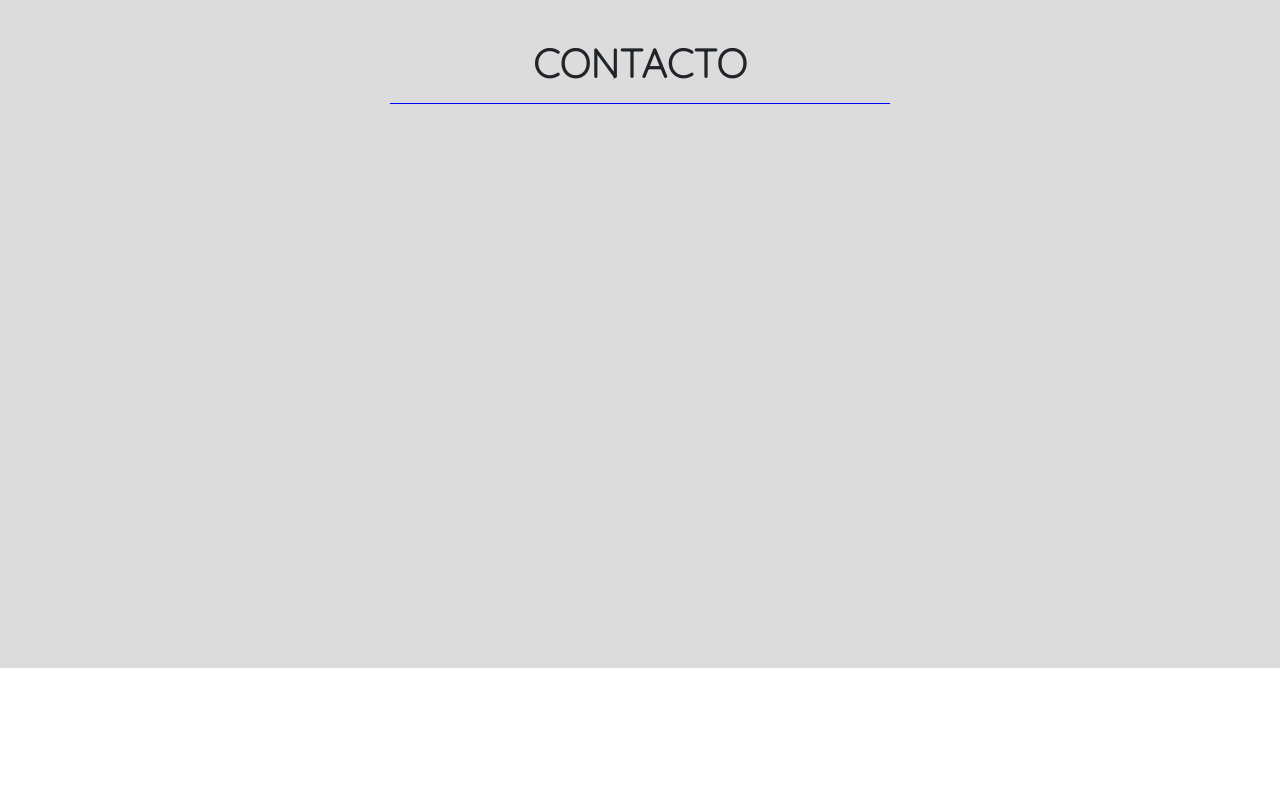
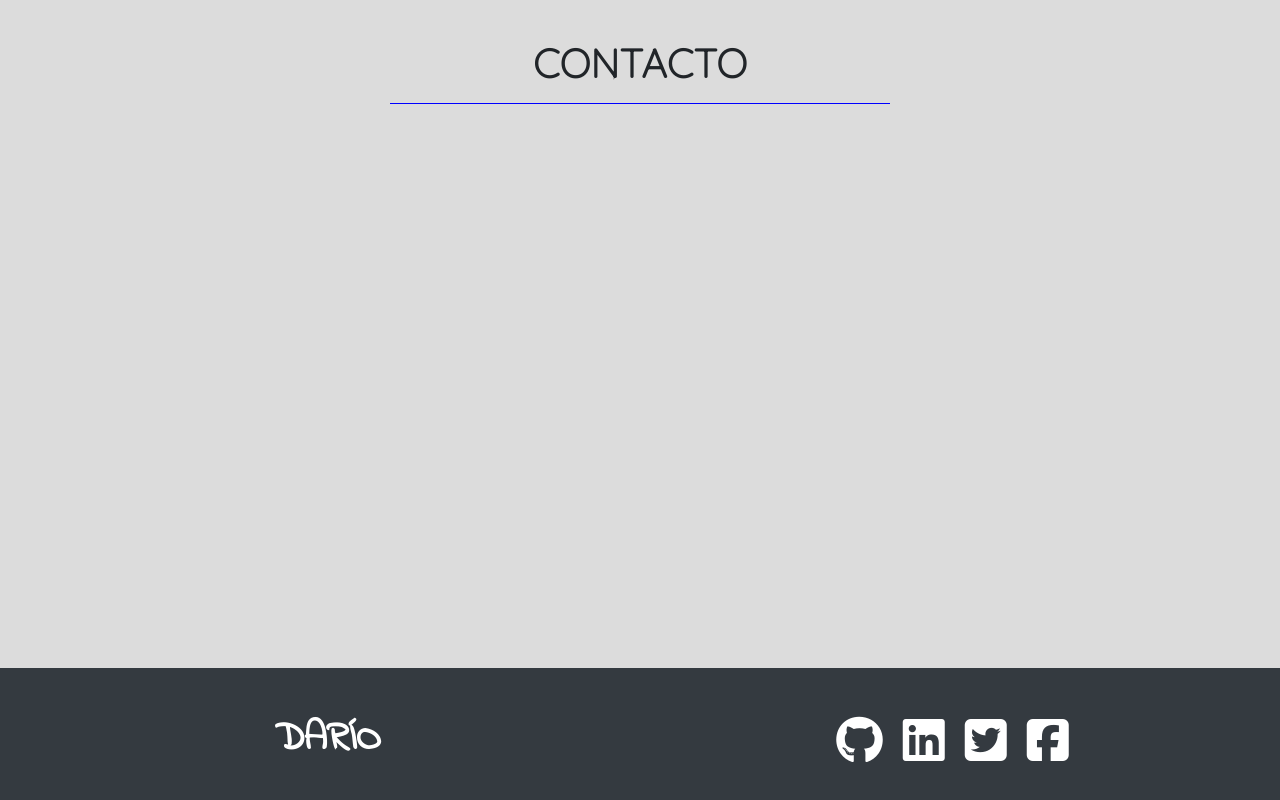
Before and after one commit to davc1969/portafolio, a plain HTML site: page index.html in a window 1280 px wide. Shown: the part 3092-3892 px from the top of the page. Before the commit the page ends 3760 px from the top, so only its background shows below. Drawn offline with nearby package versions, Linux system fonts and the light colour scheme; a script that the page names is missing.

Commit message:
Se agregó el footer con los íconos de fontawesome

```diff
--- a/assets/css/styles.css
+++ b/assets/css/styles.css
@@ -152,3 +152,11 @@ hr{
 .contacto{
     background-color: gainsboro;
 }
+
+footer{
+    color: white;
+}
+
+footer h1{
+    font-family: "Indie Flower";
+}
--- a/index.html
+++ b/index.html
@@ -302,7 +302,20 @@
         </section>
     </main>
 
-    <footer>
+    <footer class="text-center py-5 bg-dark">
+        <div class="row container m-auto">
+            <div class="col-12 col-sm-6">
+                <h1>Darío</h1>
+            </div>
+
+            <div class="col-12 col-sm-6 mt4 mt-sm-0">
+                <i class="fab fa-github fa-3x mx-2"></i>
+                <i class="fab fa-linkedin fa-3x mx-2"></i>
+                <i class="fab fa-twitter-square fa-3x mx-2"></i>
+                <i class="fab fa-facebook-square fa-3x mx-2"></i></span>
+            </div>
+
+        </div>
 
     </footer>
 
```
